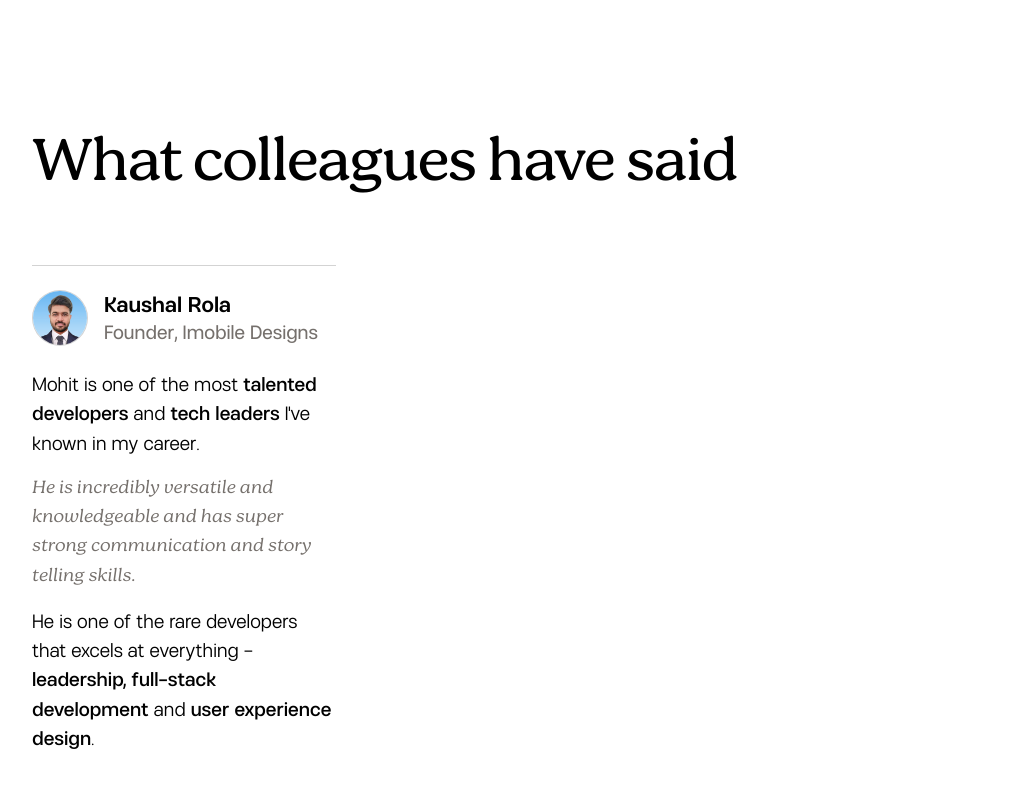
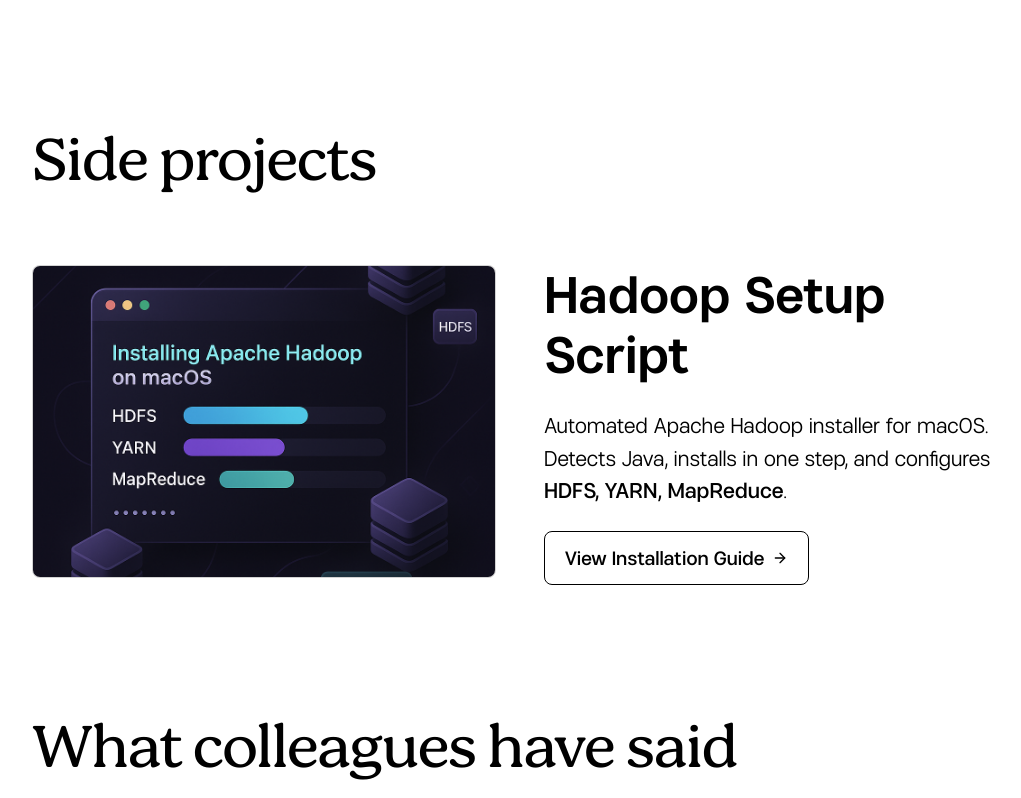
Before and after one commit to mohitpaddhariya/mohitp.me, a Next.js app: page / in a window 1280 px wide. Shown: the part 1662-2460 px from the top of the page, without its empty margins (120-1141 px from the left). Built offline with nearby package versions, Linux system fonts and the light colour scheme.

Commit message:
feat: added side project

```diff
--- a/app/page.tsx
+++ b/app/page.tsx
@@ -5,6 +5,7 @@ import HeroSection from "@/components/work/hero-section"
 import SectionHeader from "@/components/work/section-header"
 import WorkItem from "@/components/work/work-item"
 import TestimonialCard from "@/components/work/testimonial-card"
+import ProjectItem from "@/components/work/project-item"
 import { useGSAP } from "@/hooks/useGSAP"
 
 const Page = () => {
@@ -62,7 +63,7 @@ const Page = () => {
         </section>
 
         {/* Side Projects Section */}
-        {/* <section className="mt-12 sm:mt-20 lg:mt-32 mb-12 sm:mb-20 lg:mb-32">
+        <section className="mt-12 sm:mt-20 lg:mt-32 mb-12 sm:mb-20 lg:mb-32">
           <div className="section-header-reveal">
             <SectionHeader title="Side projects" />
           </div>
@@ -70,19 +71,20 @@ const Page = () => {
           <div className="space-y-8 sm:space-y-12 lg:space-y-16">
             <div className="project-item parallax-medium">
               <ProjectItem
-                title="Shopicons"
+                title="Hadoop Setup Script"
                 description={
                   <>
-                    A pack of beautiful <span className="font-saprona-medium text-theme">3D shopping icons</span> done in collaboration with <span className="font-saprona-medium text-theme">Riya Mahajan</span>. Icons are easy to customize directly in Figma files and C4D and Adobe Dimension files are included for those that want advanced customization.
+                    Automated Apache Hadoop installer for macOS. Detects Java, installs in one step, and configures <span className="font-saprona-medium text-theme">HDFS, YARN, MapReduce</span>.
                   </>
                 }
-                buttonText="Buy full version for $7"
-                buttonHref="#"
+                buttonText="View Installation Guide"
+                buttonHref="/hadoop-setup"
                 imagePosition="left"
+                imageSrc="/side-projects/hadoop-setup.jpg"
               />
             </div>
           </div>
-        </section> */}
+        </section>
 
         {/* What Colleagues Have Said Section */}
         <section className="mt-12 sm:mt-20 lg:mt-32">
--- a/components/work/project-item.tsx
+++ b/components/work/project-item.tsx
@@ -1,5 +1,6 @@
 import Link from "next/link"
 import { ArrowRight } from "lucide-react"
+import Image from "next/image"
 
 interface ProjectItemProps {
   title: string
@@ -7,6 +8,8 @@ interface ProjectItemProps {
   buttonText?: string
   buttonHref?: string
   imagePosition?: "left" | "right"
+  imageSrc?: string // Add imageSrc prop
+  imageAlt?: string // Optional: alt text for image
 }
 
 const ProjectItem = ({
@@ -14,7 +17,9 @@ const ProjectItem = ({
   description,
   buttonText,
   buttonHref = "#",
-  imagePosition = "left"
+  imagePosition = "left",
+  imageSrc,
+  imageAlt = title
 }: ProjectItemProps) => {
   const isImageLeft = imagePosition === "left"
 
@@ -50,12 +55,20 @@ const ProjectItem = ({
 
         {/* Image Below on Mobile */}
         <div className="w-full">
-          <div className="w-full aspect-[4/2.7] bg-theme-card border border-theme-alt rounded-lg overflow-hidden">
-            <div className="w-full h-full flex items-center justify-center">
+          <div className="w-full aspect-[4/2.7] bg-theme-card border border-theme-alt rounded-lg overflow-hidden flex items-center justify-center">
+            {imageSrc ? (
+              <Image
+                src={imageSrc}
+                alt={imageAlt}
+                width={400}
+                height={225}
+                className="w-full h-full object-cover"
+              />
+            ) : (
               <div className="text-lg font-bogue-medium text-theme-alt/40">
                 {title.toUpperCase()}
               </div>
-            </div>
+            )}
           </div>
         </div>
       </div>
@@ -64,12 +77,20 @@ const ProjectItem = ({
       <div className="hidden md:grid grid-cols-10 gap-6 md:gap-8 lg:gap-12 items-start">
         {/* Image Container */}
         <div className={`col-span-5 flex items-center justify-center ${isImageLeft ? 'order-1' : 'order-2'}`}>
-          <div className="w-full aspect-[4/2.7] bg-theme-card border border-theme-alt rounded-lg overflow-hidden">
-            <div className="w-full h-full flex items-center justify-center">
+          <div className="w-full aspect-[4/2.7] bg-theme-card border border-theme-alt rounded-lg overflow-hidden flex items-center justify-center">
+            {imageSrc ? (
+              <Image
+                src={imageSrc}
+                alt={imageAlt}
+                width={400}
+                height={225}
+                className="w-full h-full object-cover"
+              />
+            ) : (
               <div className="text-lg md:text-xl lg:text-2xl xl:text-3xl font-bogue-medium text-theme-alt/40">
                 {title.toUpperCase()}
               </div>
-            </div>
+            )}
           </div>
         </div>
 
```
Also changed, not shown: public/side-projects/hadoop-setup.jpg (added).
